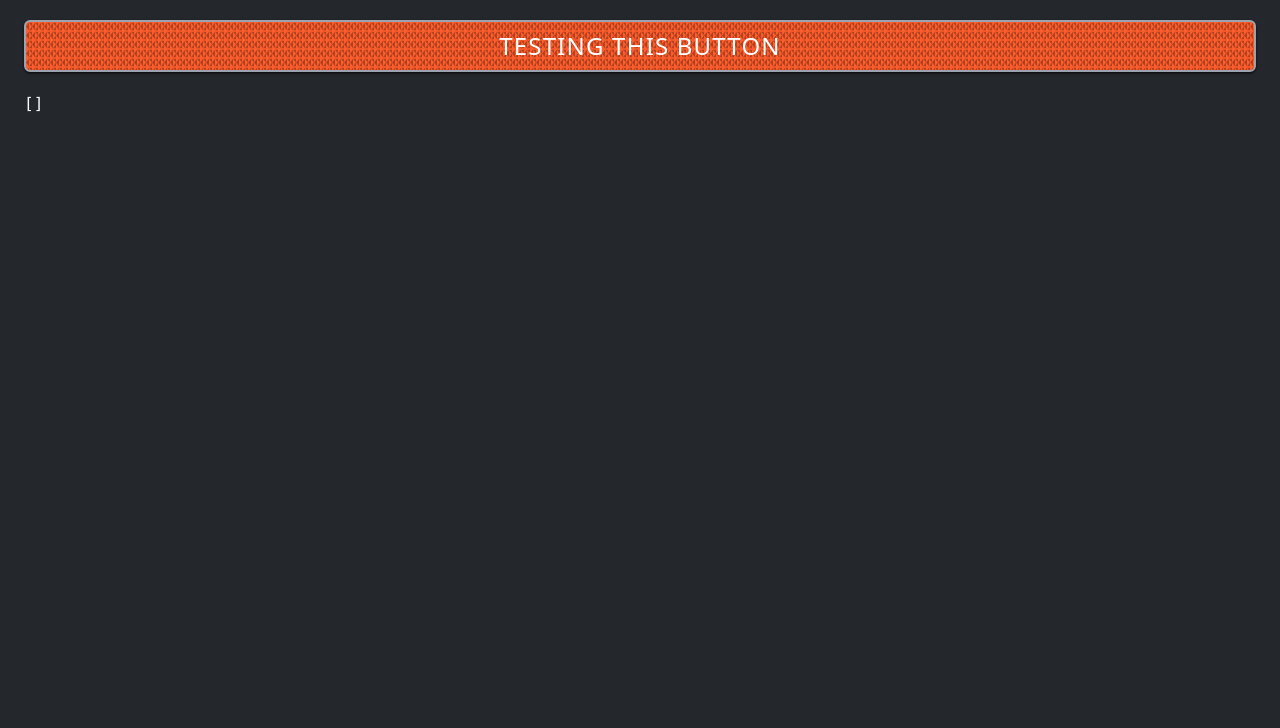
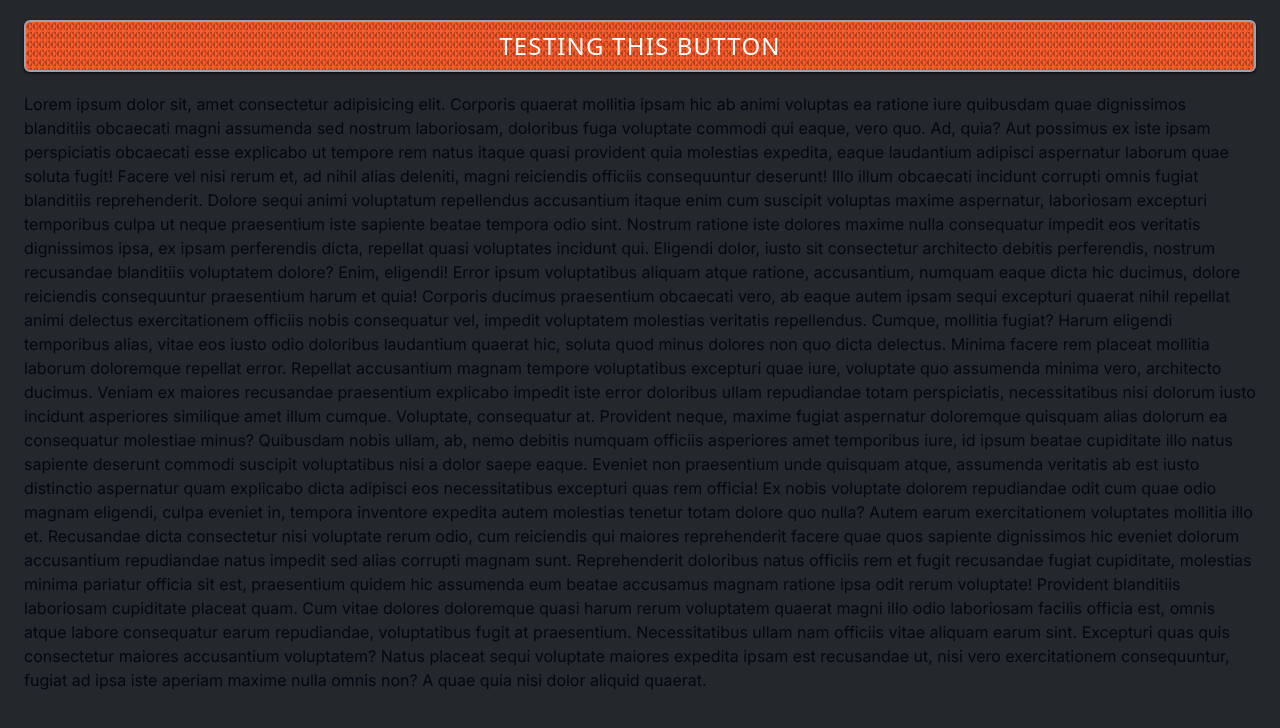
Before and after one commit to tmoran18/workout, a Next.js app: page / in a window 1280 px wide. Shown: the top 728 px of the page. Built offline with nearby package versions, Linux system fonts and the light colour scheme; no server answers; the database is empty.

Commit message:
try p tags

```diff
--- a/src/app/page.tsx
+++ b/src/app/page.tsx
@@ -9,7 +9,44 @@
       <Button className="font-sans uppercase w-full text-xl p-6 border-[2.5px] border-gray-400 drop-shadow-[0_1.2px_1.2px_rgba(0,0,0,0.8)] text-2xl tracking-wider bg-primary bg-[url('../../public/diamonds.svg')] bg-repeat text-white my-5 ">
         TESTING THIS BUTTON
       </Button>
-      <pre className="text-white">{JSON.stringify(exercises, null, 2)}</pre>
+      <p>
+        Lorem ipsum dolor sit, amet consectetur adipisicing elit. Corporis quaerat mollitia ipsam hic ab animi voluptas
+        ea ratione iure quibusdam quae dignissimos blanditiis obcaecati magni assumenda sed nostrum laboriosam,
+        doloribus fuga voluptate commodi qui eaque, vero quo. Ad, quia? Aut possimus ex iste ipsam perspiciatis
+        obcaecati esse explicabo ut tempore rem natus itaque quasi provident quia molestias expedita, eaque laudantium
+        adipisci aspernatur laborum quae soluta fugit! Facere vel nisi rerum et, ad nihil alias deleniti, magni
+        reiciendis officiis consequuntur deserunt! Illo illum obcaecati incidunt corrupti omnis fugiat blanditiis
+        reprehenderit. Dolore sequi animi voluptatum repellendus accusantium itaque enim cum suscipit voluptas maxime
+        aspernatur, laboriosam excepturi temporibus culpa ut neque praesentium iste sapiente beatae tempora odio sint.
+        Nostrum ratione iste dolores maxime nulla consequatur impedit eos veritatis dignissimos ipsa, ex ipsam
+        perferendis dicta, repellat quasi voluptates incidunt qui. Eligendi dolor, iusto sit consectetur architecto
+        debitis perferendis, nostrum recusandae blanditiis voluptatem dolore? Enim, eligendi! Error ipsum voluptatibus
+        aliquam atque ratione, accusantium, numquam eaque dicta hic ducimus, dolore reiciendis consequuntur praesentium
+        harum et quia! Corporis ducimus praesentium obcaecati vero, ab eaque autem ipsam sequi excepturi quaerat nihil
+        repellat animi delectus exercitationem officiis nobis consequatur vel, impedit voluptatem molestias veritatis
+        repellendus. Cumque, mollitia fugiat? Harum eligendi temporibus alias, vitae eos iusto odio doloribus laudantium
+        quaerat hic, soluta quod minus dolores non quo dicta delectus. Minima facere rem placeat mollitia laborum
+        doloremque repellat error. Repellat accusantium magnam tempore voluptatibus excepturi quae iure, voluptate quo
+        assumenda minima vero, architecto ducimus. Veniam ex maiores recusandae praesentium explicabo impedit iste error
+        doloribus ullam repudiandae totam perspiciatis, necessitatibus nisi dolorum iusto incidunt asperiores similique
+        amet illum cumque. Voluptate, consequatur at. Provident neque, maxime fugiat aspernatur doloremque quisquam
+        alias dolorum ea consequatur molestiae minus? Quibusdam nobis ullam, ab, nemo debitis numquam officiis
+        asperiores amet temporibus iure, id ipsum beatae cupiditate illo natus sapiente deserunt commodi suscipit
+        voluptatibus nisi a dolor saepe eaque. Eveniet non praesentium unde quisquam atque, assumenda veritatis ab est
+        iusto distinctio aspernatur quam explicabo dicta adipisci eos necessitatibus excepturi quas rem officia! Ex
+        nobis voluptate dolorem repudiandae odit cum quae odio magnam eligendi, culpa eveniet in, tempora inventore
+        expedita autem molestias tenetur totam dolore quo nulla? Autem earum exercitationem voluptates mollitia illo et.
+        Recusandae dicta consectetur nisi voluptate rerum odio, cum reiciendis qui maiores reprehenderit facere quae
+        quos sapiente dignissimos hic eveniet dolorum accusantium repudiandae natus impedit sed alias corrupti magnam
+        sunt. Reprehenderit doloribus natus officiis rem et fugit recusandae fugiat cupiditate, molestias minima
+        pariatur officia sit est, praesentium quidem hic assumenda eum beatae accusamus magnam ratione ipsa odit rerum
+        voluptate! Provident blanditiis laboriosam cupiditate placeat quam. Cum vitae dolores doloremque quasi harum
+        rerum voluptatem quaerat magni illo odio laboriosam facilis officia est, omnis atque labore consequatur earum
+        repudiandae, voluptatibus fugit at praesentium. Necessitatibus ullam nam officiis vitae aliquam earum sint.
+        Excepturi quas quis consectetur maiores accusantium voluptatem? Natus placeat sequi voluptate maiores expedita
+        ipsam est recusandae ut, nisi vero exercitationem consequuntur, fugiat ad ipsa iste aperiam maxime nulla omnis
+        non? A quae quia nisi dolor aliquid quaerat.
+      </p>
     </div>
   );
 }
```
